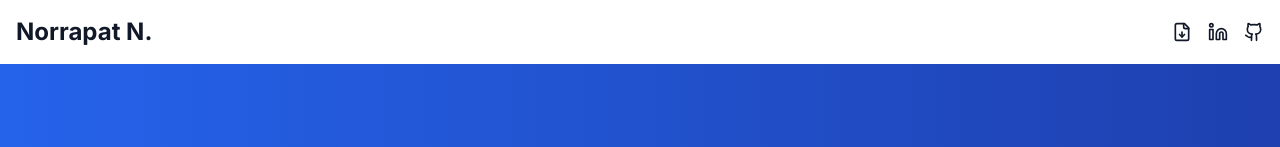
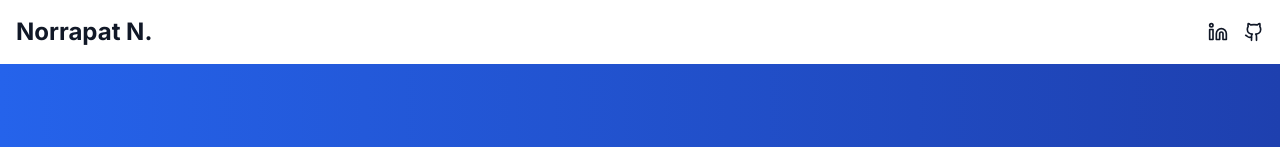
Before and after one commit to icharge/norrapat-dev-site, a Next.js app: page / in a window 1280 px wide. Shown: the top 147 px of the page. Built offline with nearby package versions, Linux system fonts and the light colour scheme.

Commit message:
remove resume

```diff
--- a/src/components/PortfolioPage.tsx
+++ b/src/components/PortfolioPage.tsx
@@ -209,16 +209,6 @@ const PortfolioPage = () => {
             Norrapat N.
           </AnimatedH1>
           <div className="flex items-center gap-4">
-            <a
-              title="Resume"
-              href="/resume/resume-norrapat-n-2024.pdf"
-              target="_blank"
-              rel="noopener noreferrer"
-            >
-              <FileDown
-                className={`w-5 h-5 ${isDark ? "text-white" : "text-gray-900"}`}
-              />
-            </a>
             {darkModeToggleEnabled && (
               <button
                 onClick={() => setIsDark(!isDark)}
```
Also changed, not shown: 1 other file (tests, documents, lock files or other folders).
